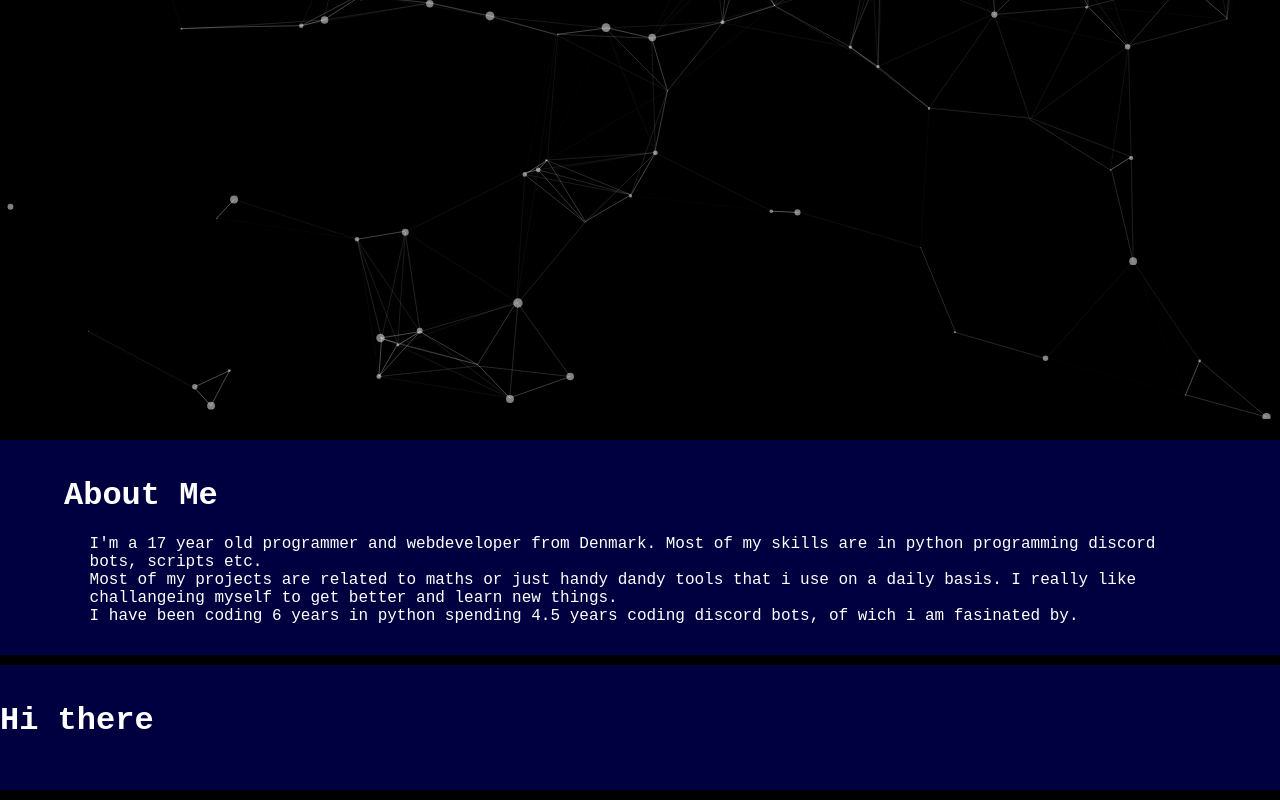
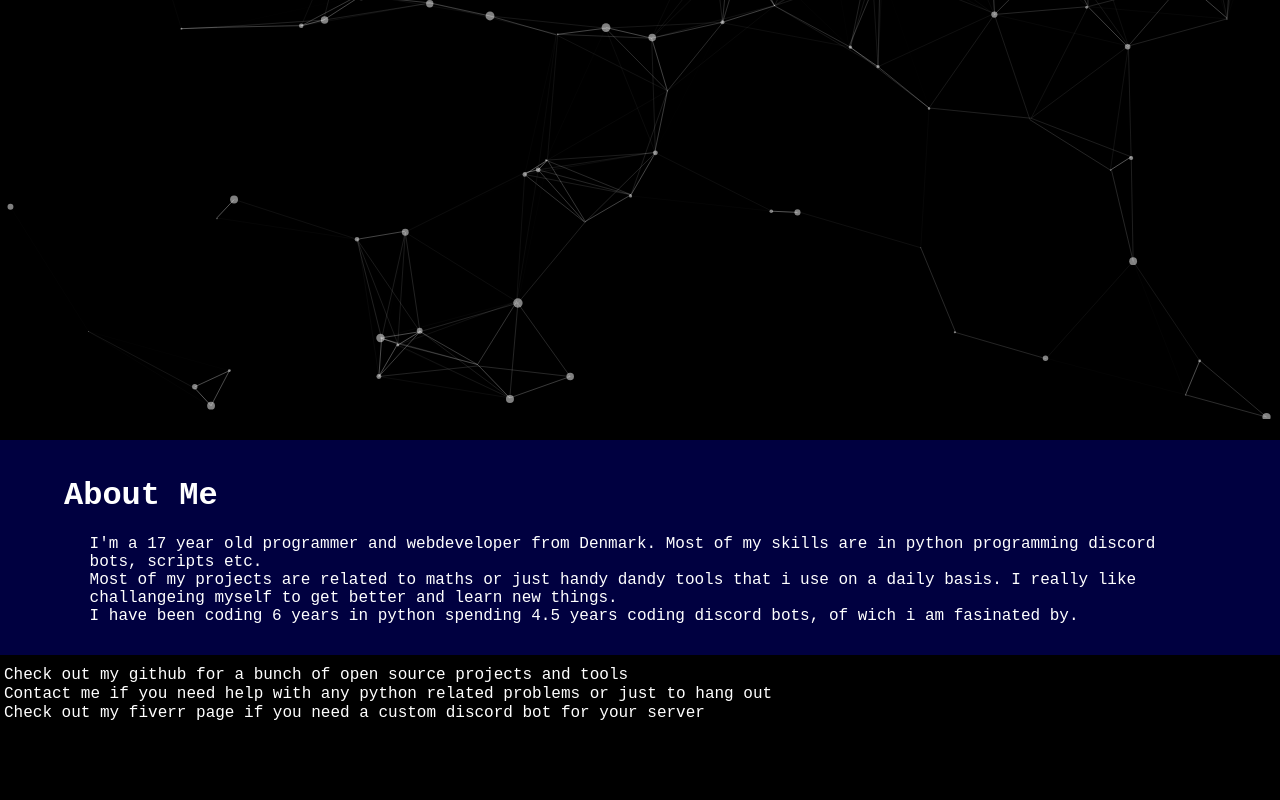
Before and after one commit to logicguy1/logicguy1.github.io, a plain HTML site: page index.html in a window 1280 px wide. Shown: the part 381-1181 px from the top of the page. After the commit the page ends 1103 px from the top, so only its background shows below. Drawn offline with Linux system fonts and the light colour scheme.

Commit message:
Update index.html

```diff
--- a/index.html
+++ b/index.html
@@ -23,8 +23,19 @@
         <span class="descriptionSpan" id="replace-me3">I have been coding {py} years in python spending {dpy} years coding discord bots, of wich i am fasinated by.</span>
       </div>
 
-      <div class="background" id="projects">
-        <h1>Hi there</h1>
+      <div class="media">
+        <div class="media-card">
+          <img class="media-image" src="images/GitHub-Mark-Light-120px-plus.png" alt="">
+          <span>Check out my github for a bunch of open source projects and tools</span>
+        </div>
+        <div class="media-card">
+          <img class="media-image" src="images/discord.png" alt="">
+          <span>Contact me if you need help with any python related problems or just to hang out</span>
+        </div>
+        <div class="media-card">
+          <img class="media-image" src="images/Fiverr-Logo.png" alt="">
+          <span>Check out my fiverr page if you need a custom discord bot for your server</span>
+        </div>
       </div>
     </div>
 
```
